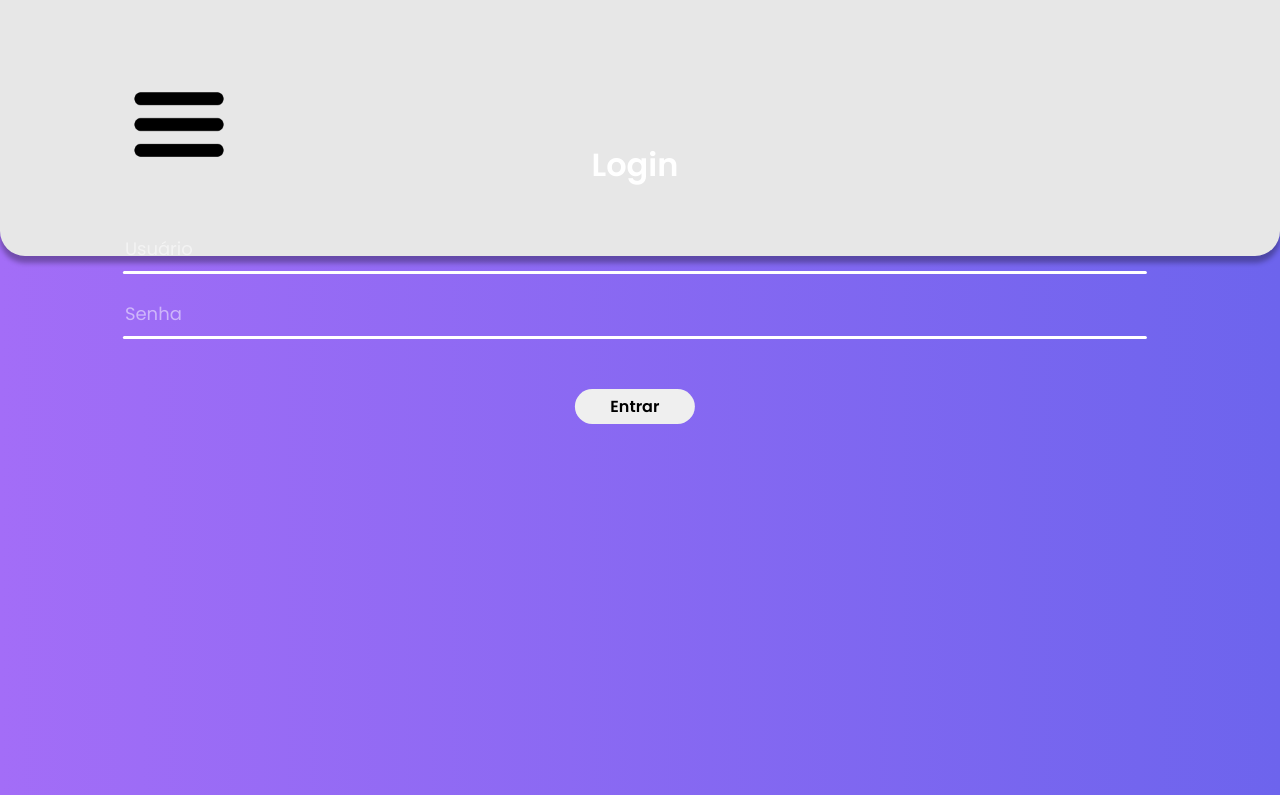
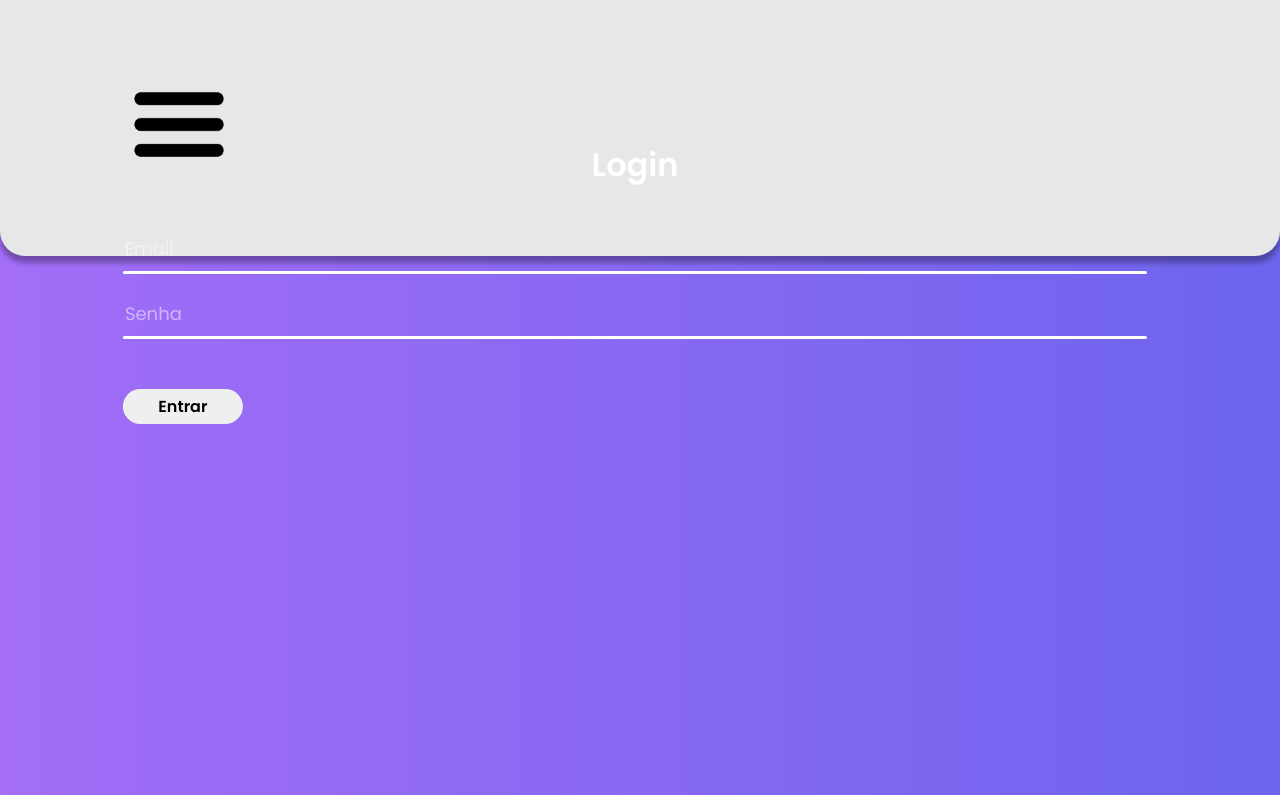
Before and after one commit to Logus-Game/logus-front-end, a React (Create React App) app: page / in a window 1280 px wide. Built offline with nearby package versions, Linux system fonts and the light colour scheme.

Commit message:
quests sendo puxadas com validação do jwt

```diff
--- a/package.json
+++ b/package.json
@@ -7,6 +7,8 @@
     "@testing-library/react": "^13.4.0",
     "@testing-library/user-event": "^13.5.0",
     "axios": "^1.7.2",
+    "js-cookie": "^3.0.5",
+    "js-cookies": "^1.0.4",
     "react": "^18.3.1",
     "react-dom": "^18.3.1",
     "react-router-dom": "^6.24.1",
--- a/src/pages/Login.jsx
+++ b/src/pages/Login.jsx
@@ -1,28 +1,64 @@
 import React, { useState } from "react";
 import "../style/Login.css"
+import axios from "axios";
+import { useNavigate } from "react-router-dom";
+import Cookies from 'js-cookie';
 
 const Login = () => {
-    const [email, setEmail] =  useState('')
-    const [password, setPassword] =  useState('')
+    const [email, setEmail] = useState('');
+    const [password, setPassword] = useState('');
+    const [error, setError] = useState('');
+    const [loading, setLoading] = useState(false);
+    const history = useNavigate();
 
-    const handleSubmit = (event) => {
+    const handleSubmit = async (event) => {
         event.preventDefault();
+
+        setLoading(true)
+        if (!email || !password) {
+            setError('Preencha todos os campos.');
+        }
+
+        try {
+            const response = await axios.post('http://localhost:5000/login', {
+                email: email,
+                password: password
+            })
+            console.log(response.status)
+            if (response.status === 200) {
+                console.log(response.data.access_token)
+                Cookies.set('token', response.data.access_token);
+                history('/quests')
+              } else {
+                setError('Email ou senha inválidos.');
+              }
+        } catch (error) {
+
+            console.log(error)
+          }
+
+          setLoading(false);
+
+
     }
 
     return (
         <div className="Login">
             <div className="container">
-            <div className="login-form">
+
+                <div className="login-form" >
                     <h1>Login</h1>
+                    <form onSubmit={handleSubmit}>
                     <div className="input-style">
-                <input name="username" type="text" placeholder="Usuário" onChange={(e)=>{setEmail(e.target.value)}}/>
-                <div className="input-bar"/>
+                        <input name="email" type="text" placeholder="Email" onChange={(e) => { setEmail(e.target.value) }} />
+                        <div className="input-bar" />
                     </div>
                     <div className="input-style">
-                <input name="password" type="password" placeholder="Senha" onChange={(e)=>{setPassword(e.target.value)}}/>
-                <div className="input-bar"/>
+                        <input name="password" type="password" placeholder="Senha" onChange={(e) => { setPassword(e.target.value) }} />
+                        <div className="input-bar" />
                     </div>
-                <button className="login-button">Entrar</button>
+                    <button className="login-button" type="submit" disabled={loading}>Entrar</button>
+                    </form>
                 </div>
             </div>
             <div className="footer-login"></div>
--- a/src/pages/Quests.jsx
+++ b/src/pages/Quests.jsx
@@ -1,7 +1,24 @@
-import React from "react";
+import React, { useEffect } from "react";
+import Cookies from 'js-cookie';
+import axios from "axios";
 // import "../style/Quests.css"
 
 const Quests = () => {
+    useEffect(() => {
+
+        const fetchQuests = async () => {
+        const response = await fetch('http://localhost:5000/quests', {
+            headers: {
+                'Authorization': `Bearer ${Cookies.get('token')}`,
+              },
+        });
+        console.log(response)
+    }
+    setTimeout(() => {
+         fetchQuests();
+    }, 1000);
+
+    },[])
     return (
         <div className="Quests">
 
--- a/src/style/Login.css
+++ b/src/style/Login.css
@@ -20,6 +20,9 @@
     font-size: 18px;
     opacity: 50%;
 
+}
+form {
+    width: 100%;
 }
 
 .input-style {
```
Also changed, not shown: 1 other file (tests, documents, lock files or other folders). Lines whose indentation alone changed are shown as unchanged.
